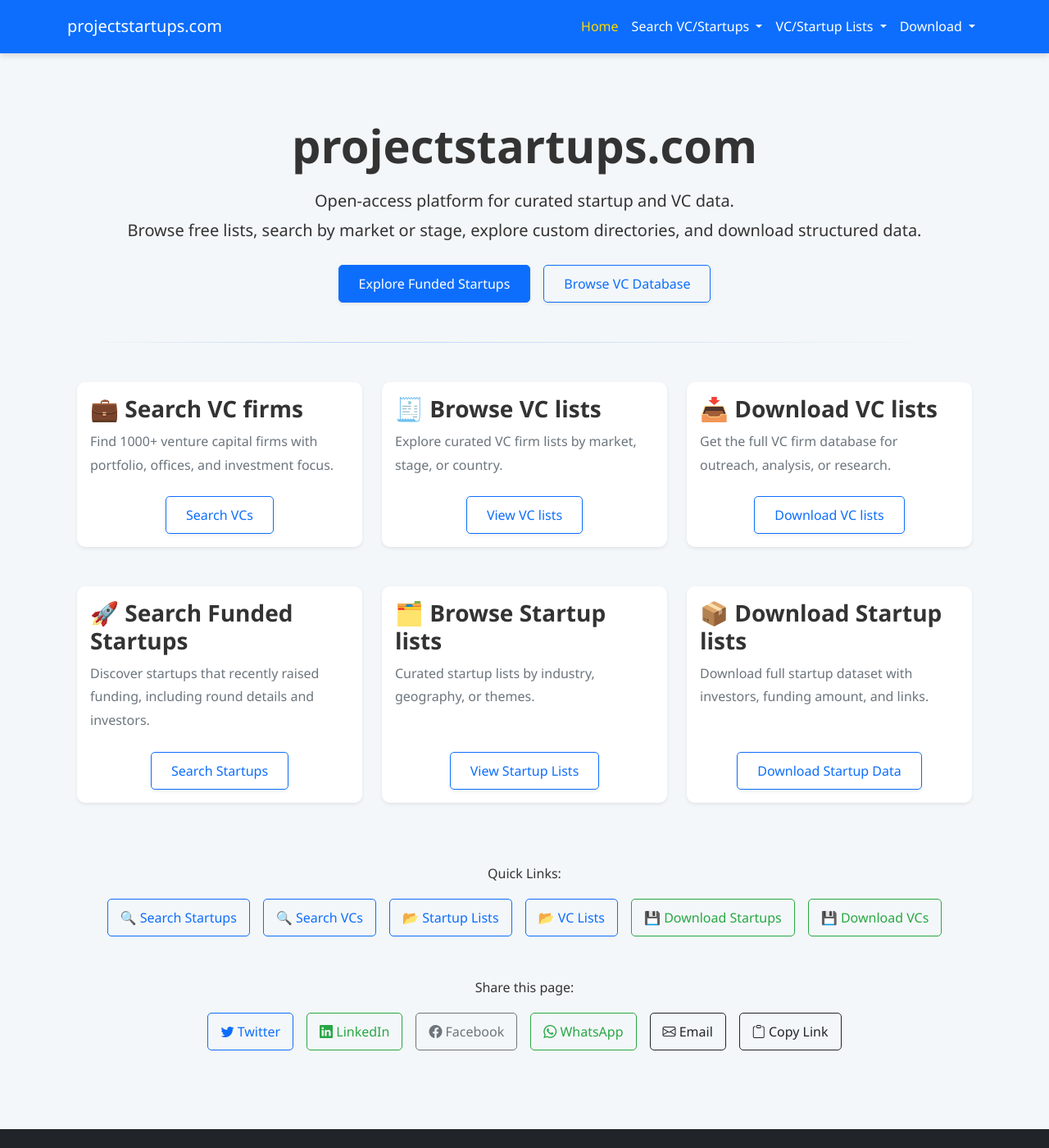
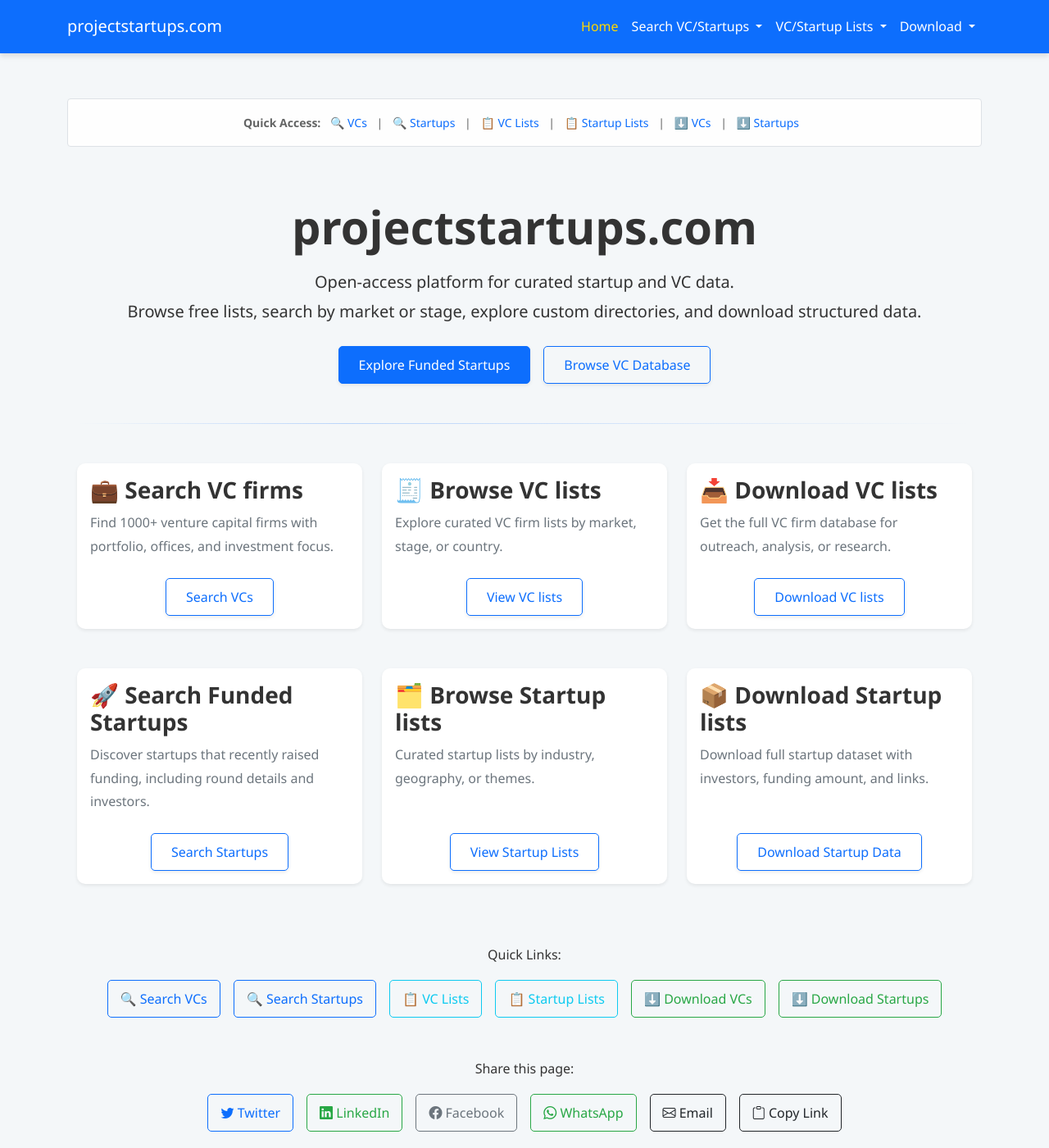
Before and after one commit to pkprojectstartups/projectstartups, a Jekyll site: the page built from index.html, in a window 1280 px wide and 1400 px high. Shown: the whole window at 82% size. Built offline with Jekyll 4.4.1, drawn with Linux system fonts in a browser that asks for light colours.

Commit message:
Update default.html

```diff
--- a/_layouts/default.html
+++ b/_layouts/default.html
@@ -126,6 +126,20 @@
 
   <!-- Main Content -->
   <main class="container py-5 mt-5">
+
+<!-- Top Quick Links -->
+<div class="alert alert-light border text-center small mt-4">
+  <strong>Quick Access:</strong>
+  <a href="https://vc.projectstartups.com" class="mx-2 text-decoration-none">🔍 VCs</a> |
+  <a href="https://startup.projectstartups.com" class="mx-2 text-decoration-none">🔍 Startups</a> |
+  <a href="https://vc.projectstartups.com/vc_list/" class="mx-2 text-decoration-none">📋 VC Lists</a> |
+  <a href="https://startup.projectstartups.com/startup_list/" class="mx-2 text-decoration-none">📋 Startup Lists</a> |
+  <a href="https://vc.projectstartups.com/buy/" class="mx-2 text-decoration-none">⬇️ VCs</a> |
+  <a href="https://startup.projectstartups.com/buy/" class="mx-2 text-decoration-none">⬇️ Startups</a>
+</div>
+
+
+
     {{ content }}
 
 
@@ -134,37 +148,32 @@
   <p class="fw-semibold">Quick Links:</p>
   <div class="d-flex justify-content-center gap-3 flex-wrap">
 
+    <!-- Search -->
+    <a href="https://vc.projectstartups.com" class="btn btn-outline-primary btn-sm">
+      🔍 Search VCs
+    </a>
     <a href="https://startup.projectstartups.com" class="btn btn-outline-primary btn-sm">
       🔍 Search Startups
     </a>
 
-    <a href="https://vc.projectstartups.com" class="btn btn-outline-primary btn-sm">
-      🔍 Search VCs
+    <!-- Lists -->
+    <a href="https://vc.projectstartups.com/vc_list/" class="btn btn-outline-info btn-sm">
+      📋 VC Lists
+    </a>
+    <a href="https://startup.projectstartups.com/startup_list/" class="btn btn-outline-info btn-sm">
+      📋 Startup Lists
     </a>
 
-    <a href="https://startup.projectstartups.com/startup_list/" class="btn btn-outline-primary btn-sm">
-      📂 Startup Lists
+    <!-- Downloads -->
+    <a href="https://vc.projectstartups.com/buy/" class="btn btn-outline-success btn-sm">
+      ⬇️ Download VCs
     </a>
-
-    <a href="https://vc.projectstartups.com/vc_list/" class="btn btn-outline-primary btn-sm">
-      📂 VC Lists
-    </a>
-
     <a href="https://startup.projectstartups.com/buy/" class="btn btn-outline-success btn-sm">
-      💾 Download Startups
-    </a>
-
-    <a href="https://vc.projectstartups.com/buy/" class="btn btn-outline-success btn-sm">
-      💾 Download VCs
+      ⬇️ Download Startups
     </a>
 
   </div>
 </div>
-
-
-
-
-
 
 
 
```
